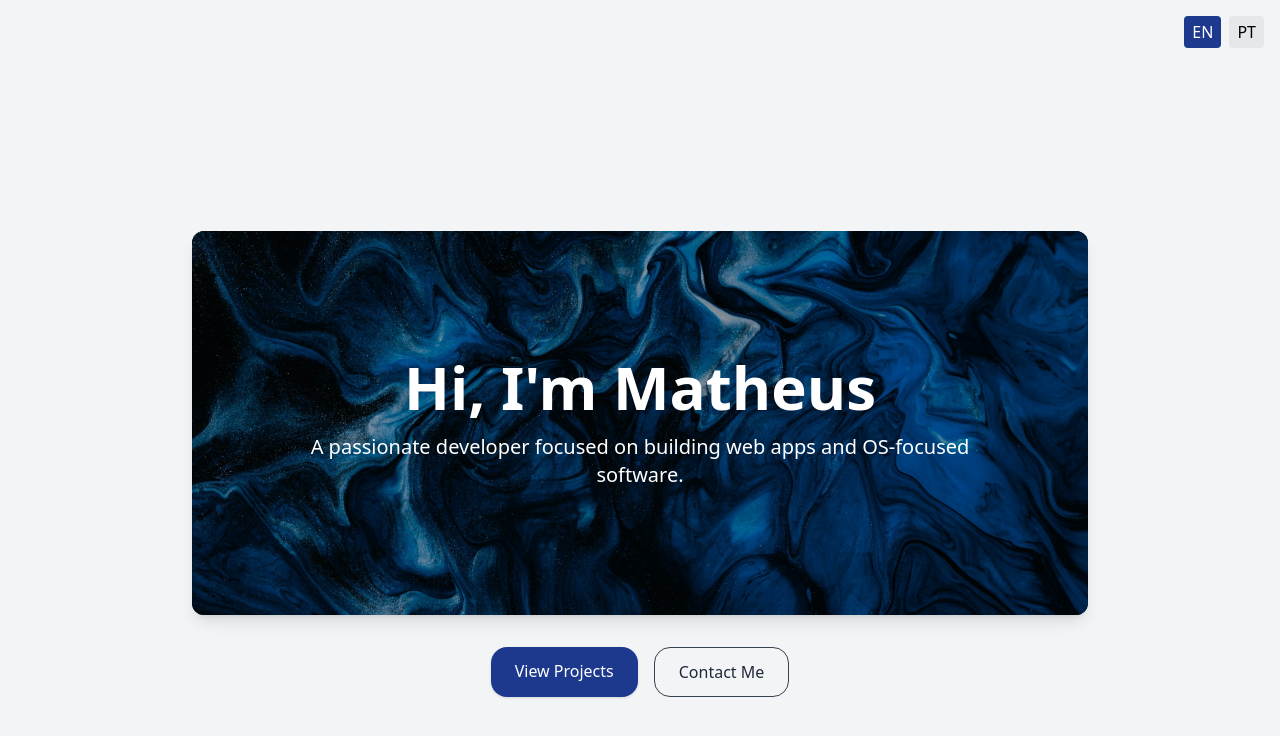
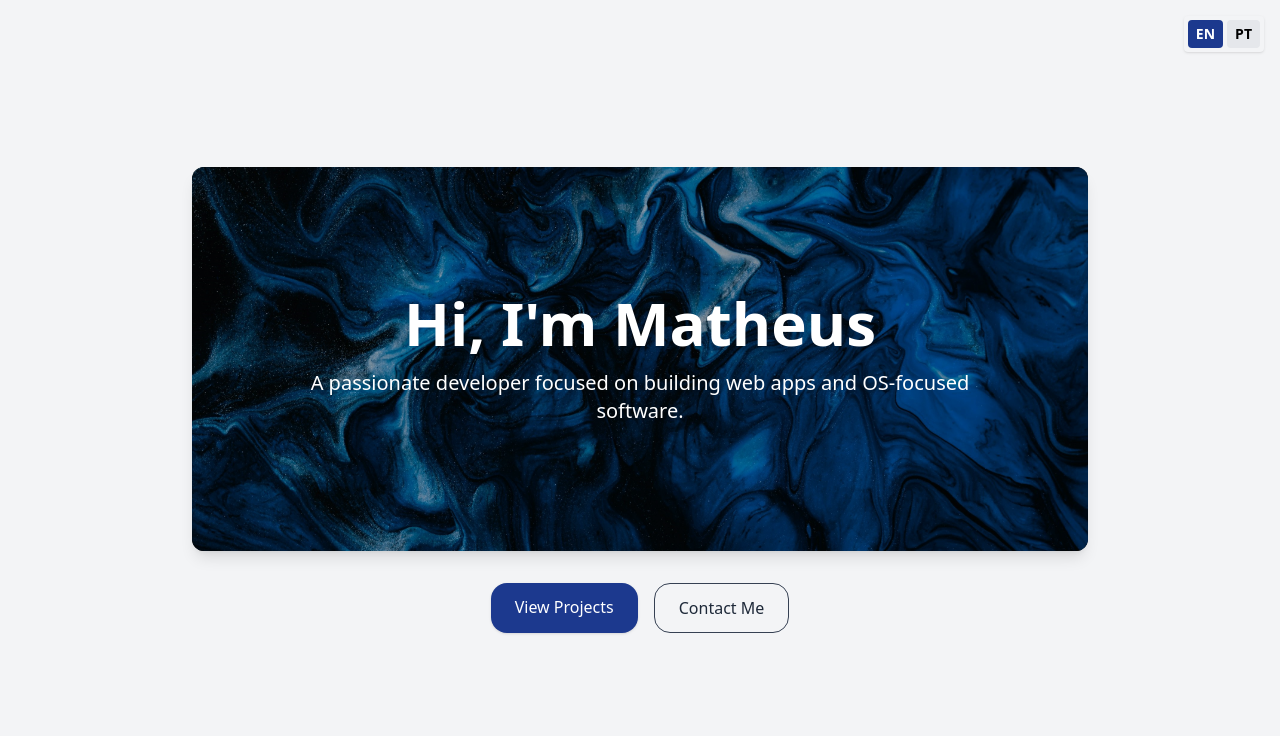
Before and after one commit to Nubzzin/my-portifolio, a React (Vite) app: page / in a window 1280 px wide. Shown: the top 736 px of the page. Built offline with nearby package versions, Linux system fonts and the light colour scheme.

Commit message:
Add translations

```diff
--- a/src/components/LanguageSwitcher.tsx
+++ b/src/components/LanguageSwitcher.tsx
@@ -1,33 +1,36 @@
 import { useTranslation } from "react-i18next";
 
-const LanguageSwitcher = () => {
+export default function LanguageSwitcher() {
   const { i18n } = useTranslation();
 
-  const changeLanguage = (lng: string) => {
-    i18n.changeLanguage(lng);
-    localStorage.setItem("language", lng);
-  };
+  function changeLanguage(lang: string) {
+    i18n.changeLanguage(lang);
+  }
 
   return (
-    <div className="flex justify-end p-4 space-x-2 bg-gray-100">
+    <div className="fixed top-4 right-4 flex space-x-1 bg-gray-100 bg-opacity-70 rounded shadow-sm p-1 z-50 select-none">
       <button
         onClick={() => changeLanguage("en")}
-        className={`px-2 py-1 rounded ${
-          i18n.language === "en" ? "bg-blue-900 text-white" : "bg-gray-200"
+        className={`text-sm font-semibold rounded px-2 py-1 transition-colors ${
+          i18n.language === "en"
+            ? "bg-blue-900 text-white"
+            : "bg-gray-200 hover:bg-gray-300"
         }`}
+        aria-label="Switch to English"
       >
         EN
       </button>
       <button
         onClick={() => changeLanguage("pt")}
-        className={`px-2 py-1 rounded ${
-          i18n.language === "pt" ? "bg-blue-900 text-white" : "bg-gray-200"
+        className={`text-sm font-semibold rounded px-2 py-1 transition-colors ${
+          i18n.language === "pt"
+            ? "bg-blue-900 text-white"
+            : "bg-gray-200 hover:bg-gray-300"
         }`}
+        aria-label="Switch to Portuguese"
       >
         PT
       </button>
     </div>
   );
-};
-
-export default LanguageSwitcher;
+}
--- a/src/pages/Layout.tsx
+++ b/src/pages/Layout.tsx
@@ -3,8 +3,8 @@ import LanguageSwitcher from "../components/LanguageSwitcher";
 
 const Layout = () => (
   <div>
+    <Outlet />
     <LanguageSwitcher />
-    <Outlet />
   </div>
 );
 
```
